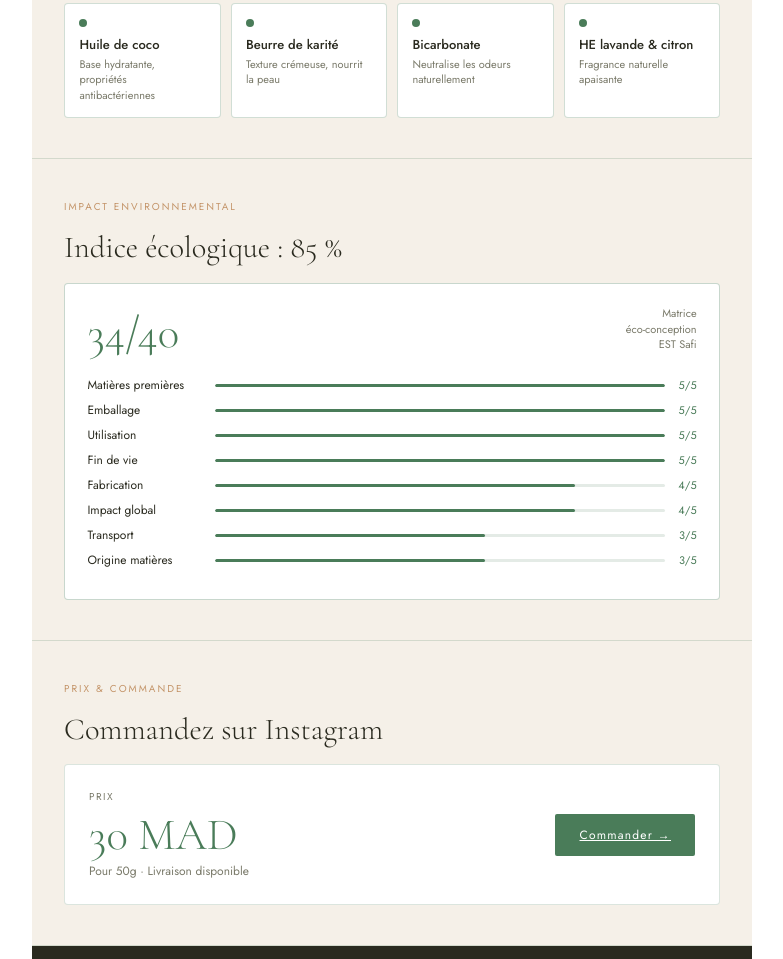
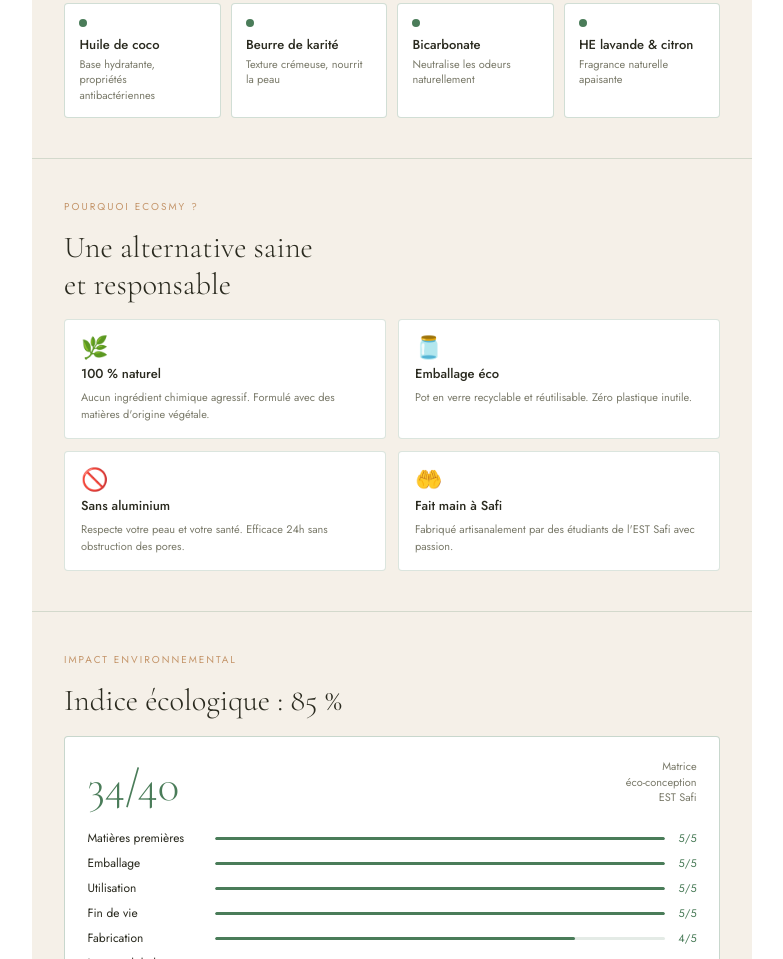
Before and after one commit to Ecosmy-maroc/Ecosmy, a plain HTML site: page index.html in a window 1280 px wide. Shown: the part 1349-2308 px from the top of the page, without its empty margins (248-1031 px from the left). Drawn offline with nearby package versions, Linux system fonts and the light colour scheme.

Commit message:
Update index.html

```diff
--- a/index.html
+++ b/index.html
@@ -46,6 +46,13 @@
   .ing-dot{width:8px;height:8px;border-radius:50%;background:var(--sage);margin-bottom:8px}
   .ing-name{font-size:13px;font-weight:500;color:var(--dark);margin-bottom:3px}
   .ing-desc{font-size:11px;color:var(--text-muted);line-height:1.4}
+
+/* ===== AVANTAGES PRODUIT ===== */
+  .avantages-grid{display:grid;grid-template-columns:1fr 1fr;gap:12px;margin-top:1rem}
+  .avantage-card{background:white;border:0.5px solid rgba(74,124,89,0.2);border-radius:4px;padding:1rem;display:flex;flex-direction:column;gap:6px}
+  .avantage-icon{font-size:22px;line-height:1}
+  .avantage-title{font-size:13px;font-weight:500;color:var(--dark)}
+  .avantage-desc{font-size:11px;color:var(--text-muted);line-height:1.5}
 
   /* Score éco */
   .eco-score{background:white;border:0.5px solid rgba(74,124,89,0.3);border-radius:4px;padding:1.4rem;margin-top:1rem}
@@ -150,6 +157,34 @@
       <div class="ing-card"><div class="ing-dot"></div><div class="ing-name">Beurre de karité</div><div class="ing-desc">Texture crémeuse, nourrit la peau</div></div>
       <div class="ing-card"><div class="ing-dot"></div><div class="ing-name">Bicarbonate</div><div class="ing-desc">Neutralise les odeurs naturellement</div></div>
       <div class="ing-card"><div class="ing-dot"></div><div class="ing-name">HE lavande & citron</div><div class="ing-desc">Fragrance naturelle apaisante</div></div>
+    </div>
+  </section>
+
+  <!-- AVANTAGES -->
+  <section>
+    <div class="section-label">Pourquoi ECOSMY ?</div>
+    <div class="section-title">Une alternative saine<br>et responsable</div>
+    <div class="avantages-grid">
+      <div class="avantage-card">
+        <div class="avantage-icon">🌿</div>
+        <div class="avantage-title">100 % naturel</div>
+        <div class="avantage-desc">Aucun ingrédient chimique agressif. Formulé avec des matières d'origine végétale.</div>
+      </div>
+      <div class="avantage-card">
+        <div class="avantage-icon">🫙</div>
+        <div class="avantage-title">Emballage éco</div>
+        <div class="avantage-desc">Pot en verre recyclable et réutilisable. Zéro plastique inutile.</div>
+      </div>
+      <div class="avantage-card">
+        <div class="avantage-icon">🚫</div>
+        <div class="avantage-title">Sans aluminium</div>
+        <div class="avantage-desc">Respecte votre peau et votre santé. Efficace 24h sans obstruction des pores.</div>
+      </div>
+      <div class="avantage-card">
+        <div class="avantage-icon">🤲</div>
+        <div class="avantage-title">Fait main à Safi</div>
+        <div class="avantage-desc">Fabriqué artisanalement par des étudiants de l'EST Safi avec passion.</div>
+      </div>
     </div>
   </section>
 
```
